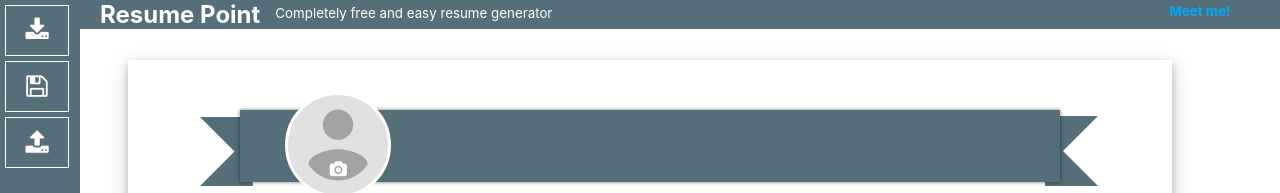
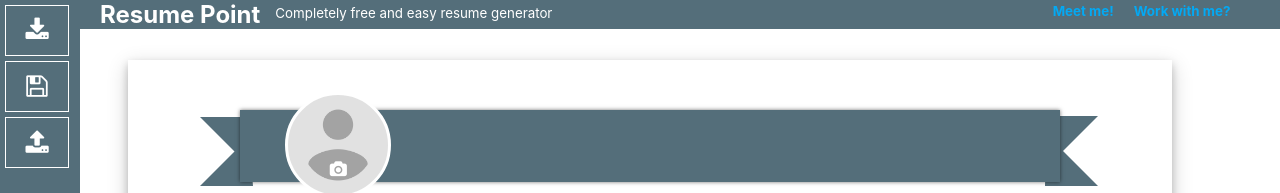
Before and after one commit to nahid1991/bud, a React (Create React App) app: page / in a window 1280 px wide. Shown: the top 193 px of the page. Built offline with nearby package versions, Linux system fonts and the light colour scheme.

Commit message:
Added work with me link

```diff
--- a/src/components/General/Topbar.js
+++ b/src/components/General/Topbar.js
@@ -19,6 +19,10 @@ class Topbar extends Component {
             <a className="btn-transparent" href="https://www.linkedin.com/in/nahid-islam-shaiket-5a079ba3/"
                target="_blank" rel="noopener noreferrer">Meet me!</a>
           </small>
+          <small style={{fontWeight: "bold"}}>
+            <a href="https://www.fiverr.com/share/r38QdP" className="btn-transparent"
+               target="_blank" rel="noopener noreferrer">Work with me?</a>
+          </small>
         </div>
       </div>
     );
```
